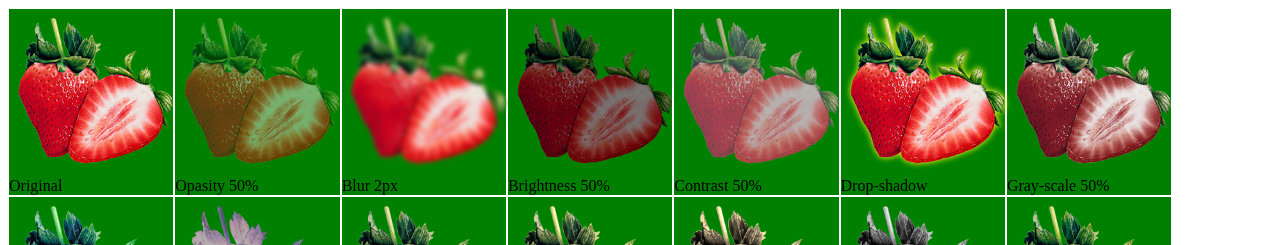
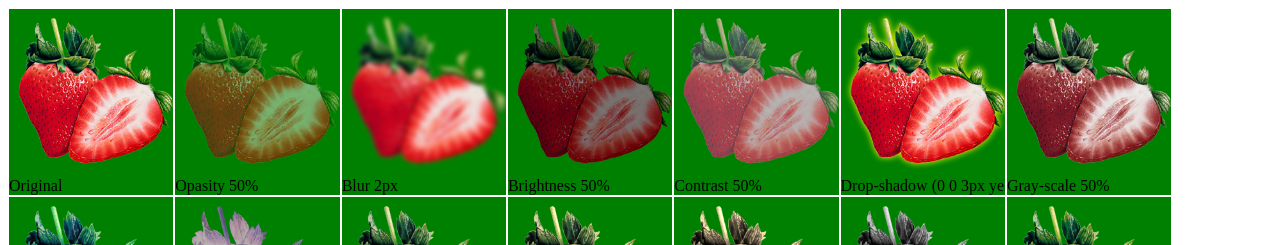
Before and after one commit to NDweb/NDweb.github.io, a plain HTML site: page image_filters/image_filters.html in a window 1280 px wide. Shown: the top 245 px of the page. Drawn offline with Linux system fonts and the light colour scheme.

Commit message:
add for all divs white-space: nowrap and owerflow: hiddden

```diff
--- a/image_filters/image_filters.html
+++ b/image_filters/image_filters.html
@@ -8,6 +8,10 @@
     <style>
         img{
             width: 100%;
+        }
+        div {
+            white-space: nowrap; /* запрещает перенос строк */
+            overflow: hidden; /* обрезает все, что не помещается в область */
         }
         @media screen and (orientation: portrait){
             .wrapper {
@@ -84,7 +88,7 @@
         <div class="3"><img class="blur" src="img/strawberry.png"><br>Blur 2px</div>
         <div class="4"><img class="brightness" src="img/strawberry.png"><br>Brightness 50%</div>
         <div class="5"><img class="contrast" src="img/strawberry.png"><br>Contrast 50%</div>
-        <div class="6"><img class="drop-shadow" src="img/strawberry.png"><br>Drop-shadow</div>
+        <div class="6"><img class="drop-shadow" src="img/strawberry.png"><br>Drop-shadow (0 0 3px yellow)</div>
         <div class="7"><img class="gray-scale" src="img/strawberry.png"><br>Gray-scale 50%</div>
         <div class="8"><img class="hue-rotate" src="img/strawberry.png"><br>Hue-rotate 45deg</div>
         <div class="9"><img class="invert" src="img/strawberry.png"><br>Invert 70%</div>
```
